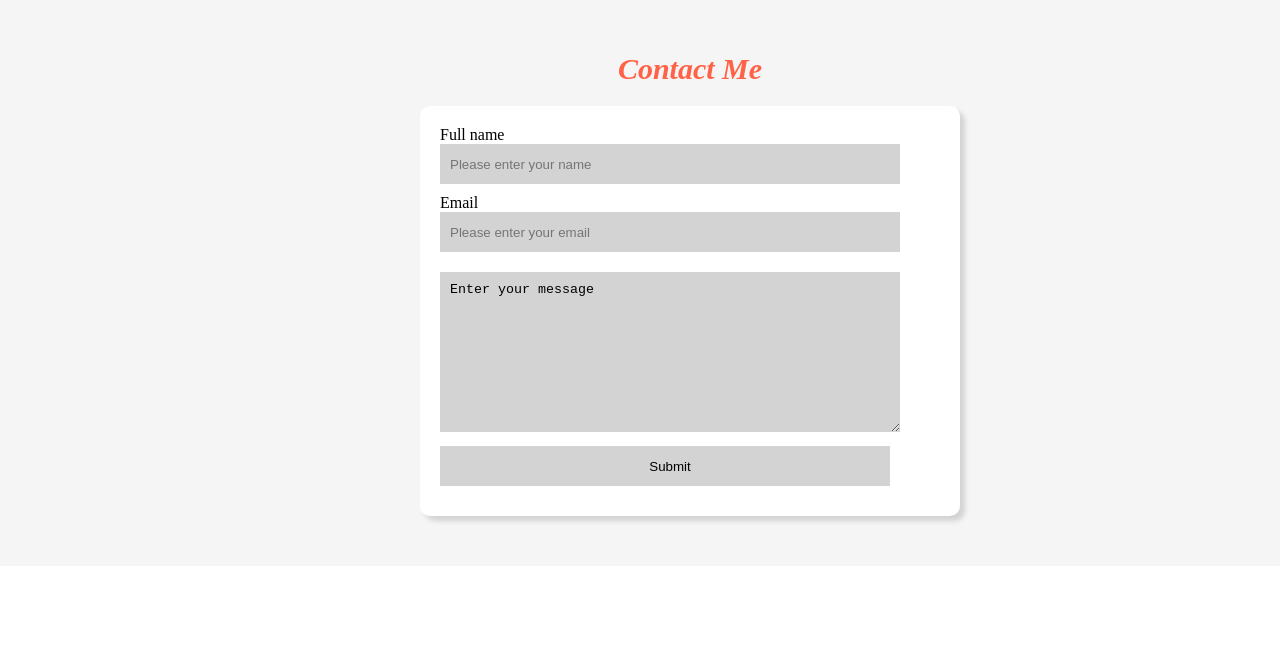
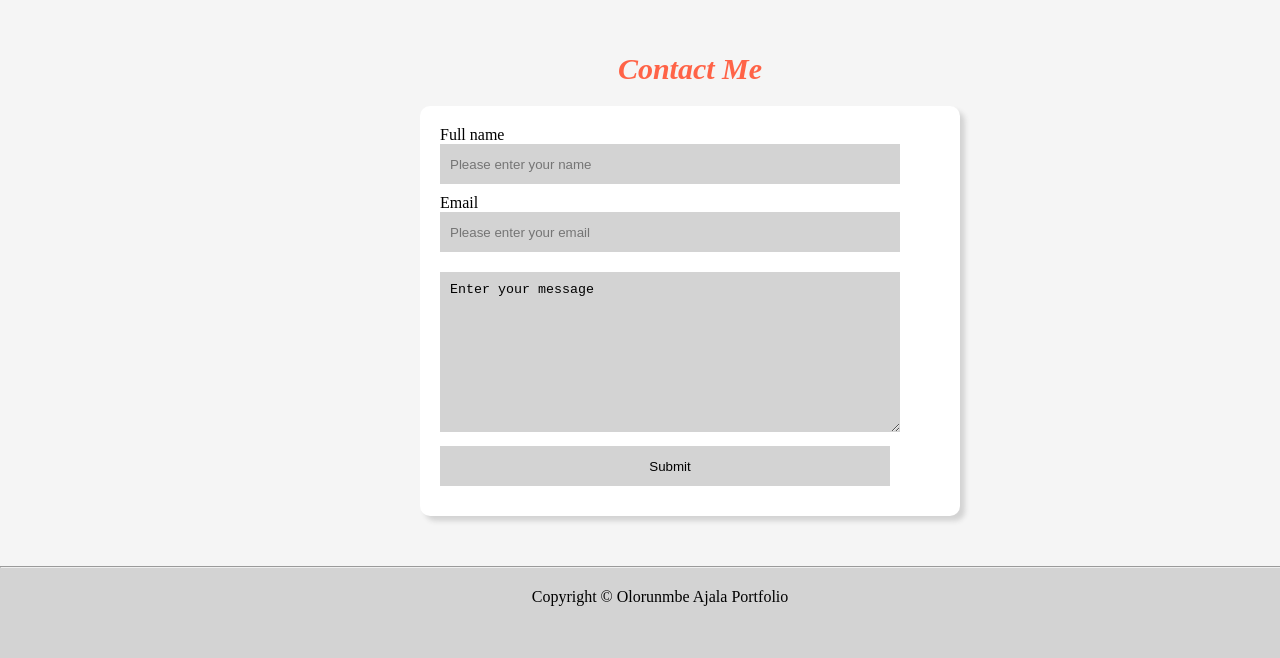
Before and after one commit to JayDev27/Portfolio, a plain HTML site: page index.html in a window 1280 px wide. Shown: the part 2416-3074 px from the top of the page. Before the commit the page ends 2982 px from the top, so only its background shows below. Drawn offline with Linux system fonts and the light colour scheme.

Commit message:
footer section added

```diff
--- a/index.html
+++ b/index.html
@@ -116,5 +116,9 @@
         </div>
 
     </main>
+    <hr>
+    <footer>
+        <p> Copyright &copy; Olorunmbe Ajala Portfolio </p>
+    </footer>
 </body>
 </html>
--- a/styles.css
+++ b/styles.css
@@ -207,3 +207,11 @@ textarea{
     justify-content: center;
     flex-direction: column;
 }
+
+footer{
+    width: 100%;
+    height: 50px;
+    background-color: lightgrey;
+    padding: 20px;
+    text-align: center;
+}
```
